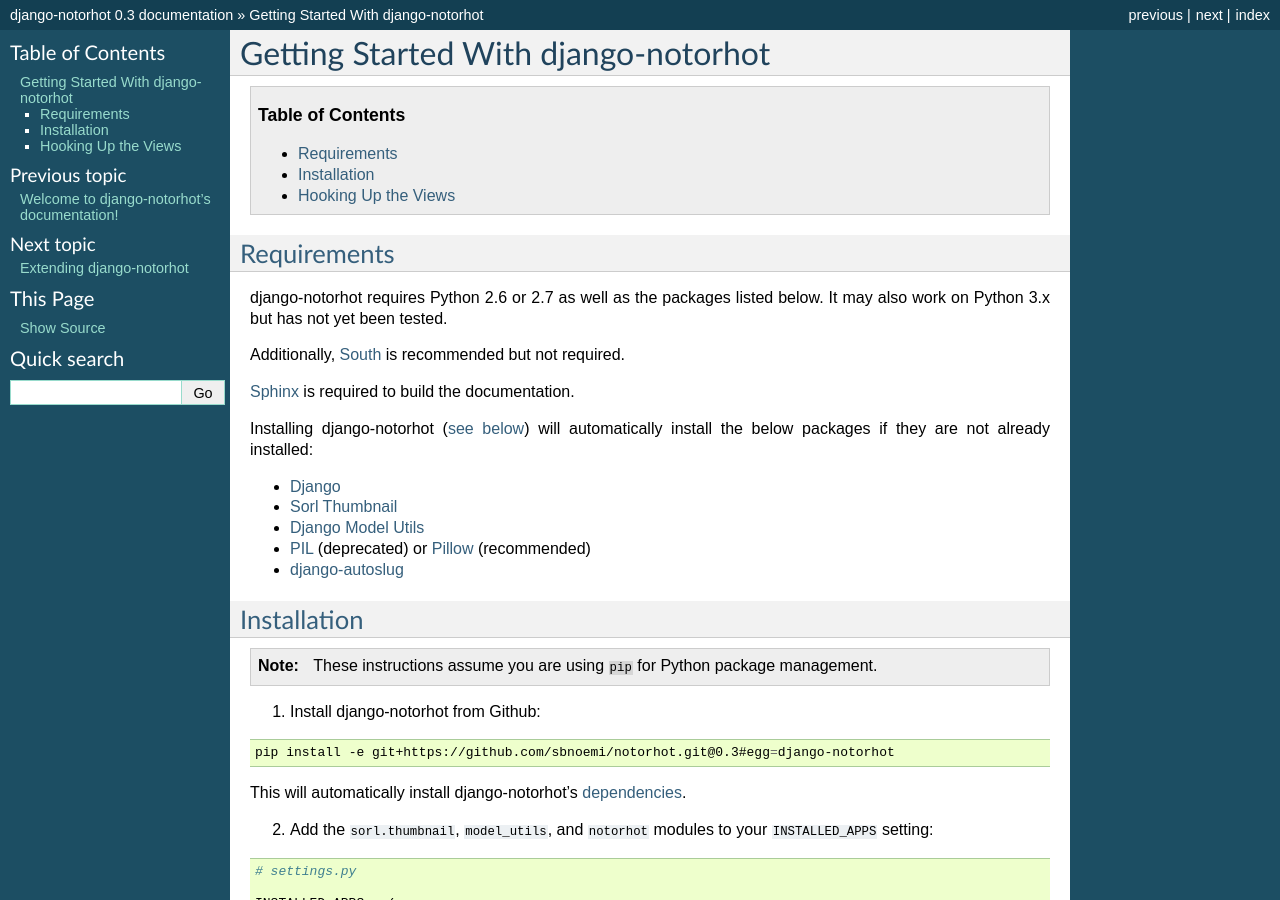
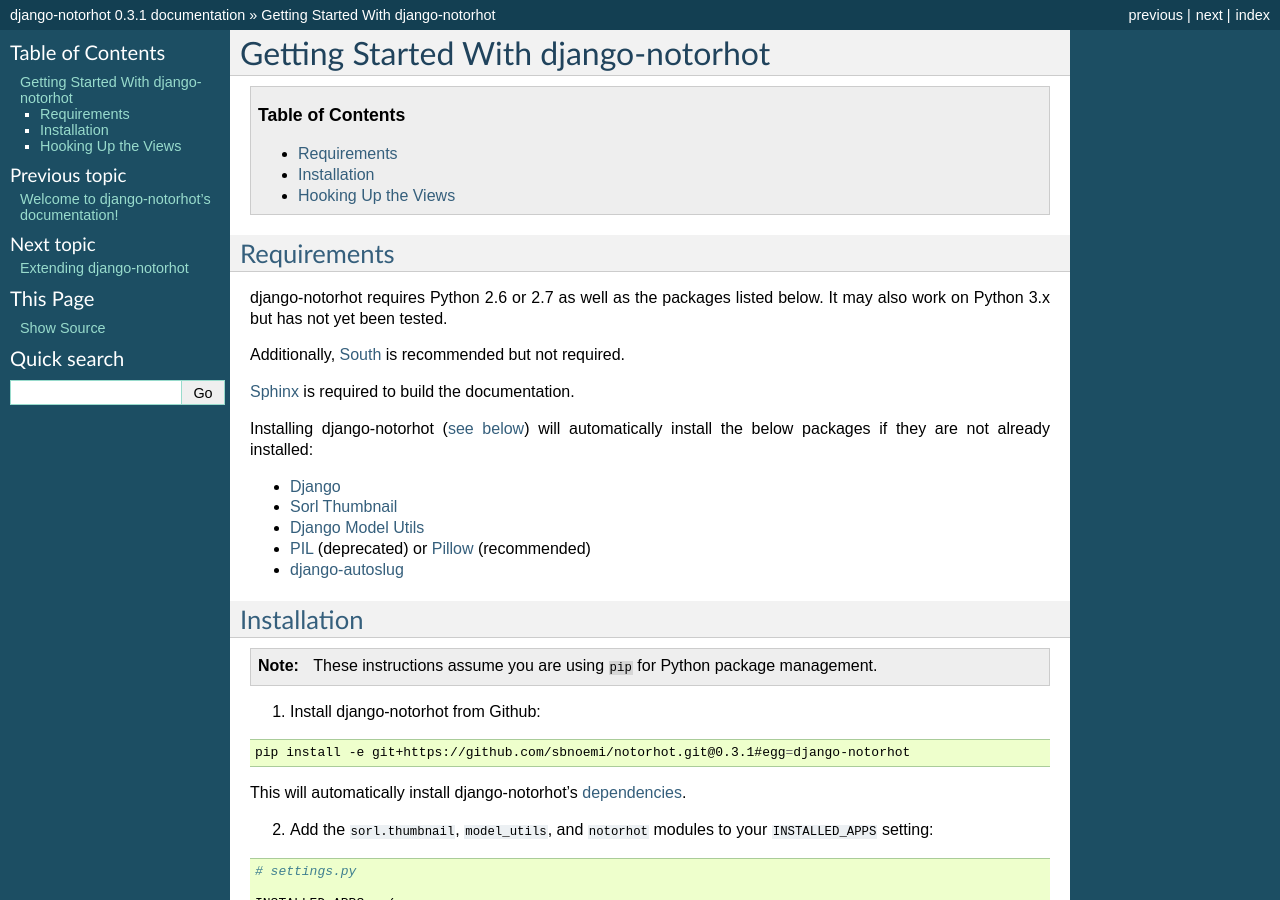
Before and after one commit to sbnoemi/notorhot, a Sphinx documentation site: the page built from docs/source/installation.rst, in a window 1280 px wide and 900 px high. Built offline with Sphinx 7.4.7, drawn with Linux system fonts in a browser that asks for light colours; some of the changed text lies outside the part shown.

Commit message:
Version bump

```diff
--- a/docs/source/conf.py
+++ b/docs/source/conf.py
@@ -50,7 +50,7 @@
 # The short X.Y version.
 version = '0.3'
 # The full version, including alpha/beta/rc tags.
-release = '0.3'
+release = '0.3.1'
 
 # The language for content autogenerated by Sphinx. Refer to documentation
 # for a list of supported languages.
--- a/docs/source/installation.rst
+++ b/docs/source/installation.rst
@@ -38,7 +38,7 @@
 
 .. code-block:: bash
 
-   pip install -e git+https://github.com/sbnoemi/notorhot.git@0.3#egg=django-notorhot
+   pip install -e git+https://github.com/sbnoemi/notorhot.git@0.3.1#egg=django-notorhot
 
 This will automatically install django-notorhot's :ref:`dependencies <dependencies>`.
 
--- a/setup.py
+++ b/setup.py
@@ -8,7 +8,7 @@
 
 setup(
     name='django-notorhot',
-    version='0.3',
+    version='0.3.1',
     packages=['notorhot', 'notorhot_example'],
     include_package_data=True,
     license='BSD License',  # example license
```
